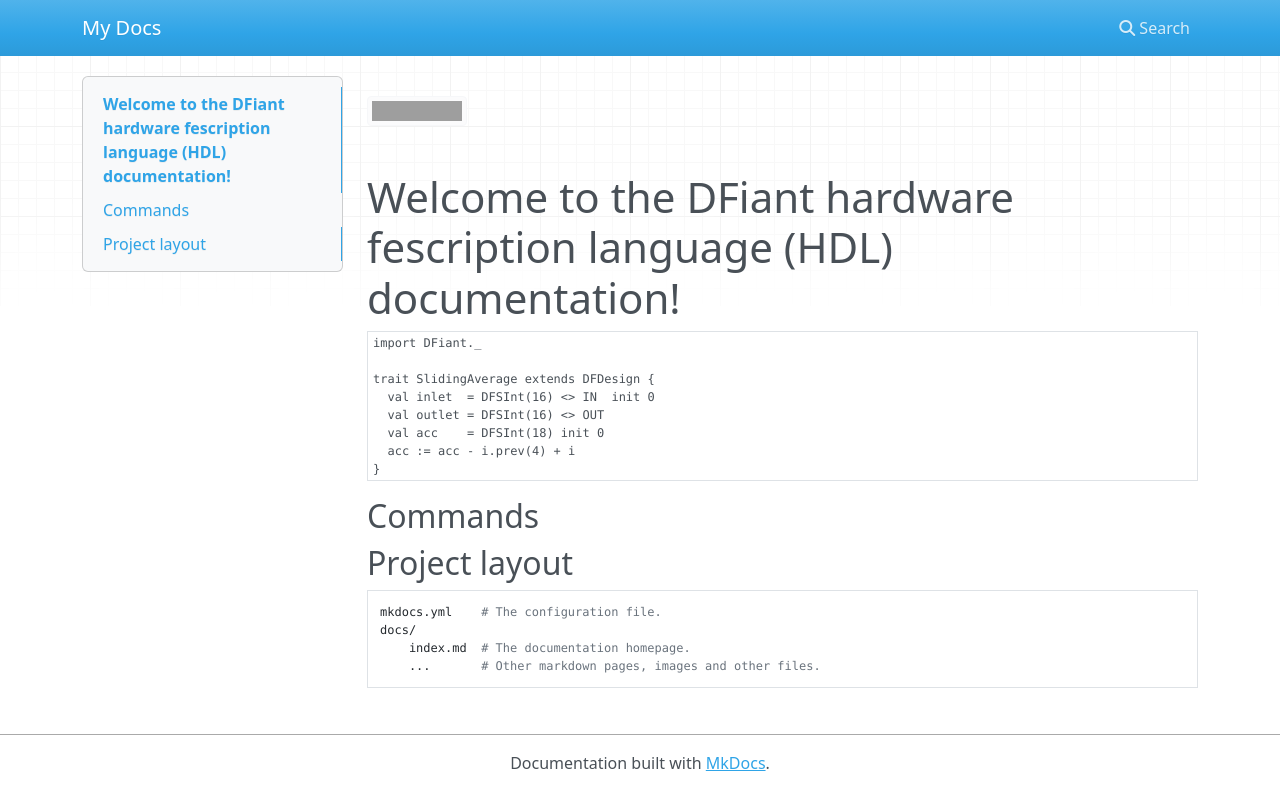
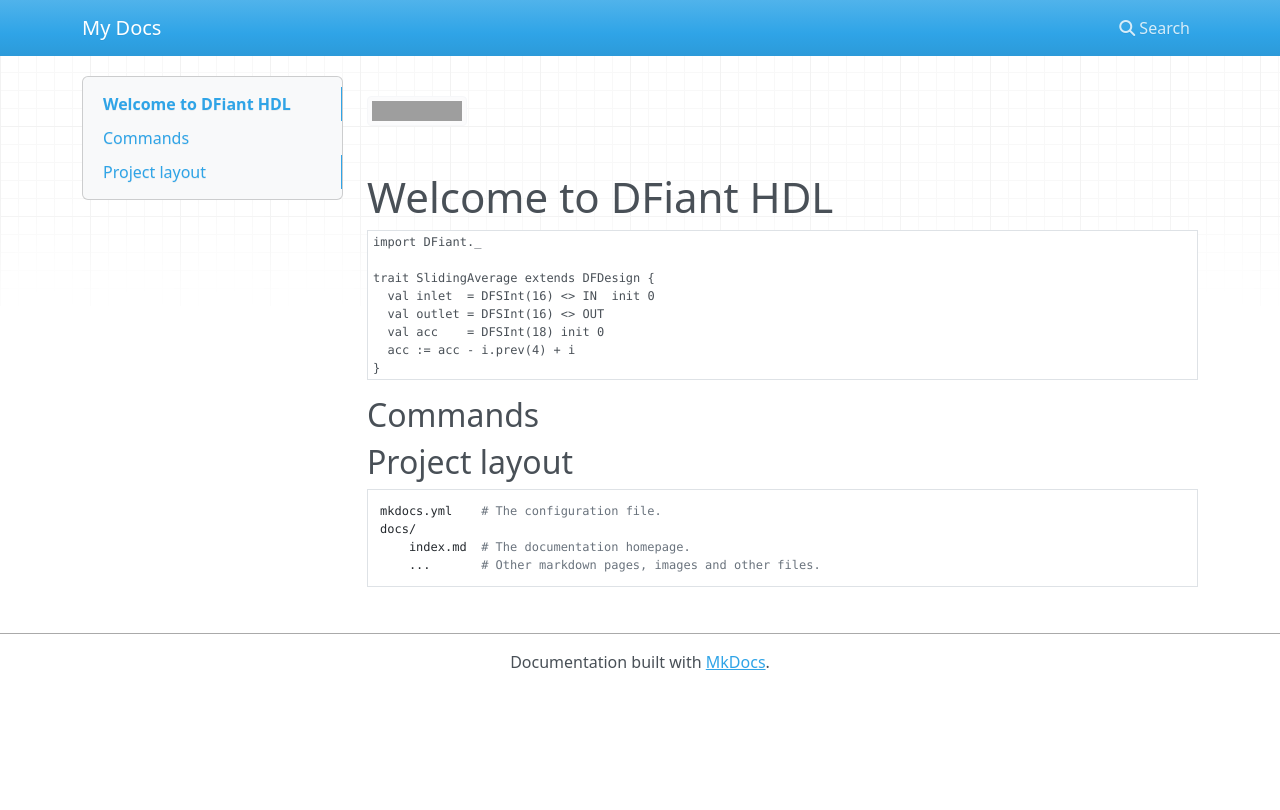
Before and after one commit to DFiantHDL/DFHDL, an MkDocs documentation site: the page built from doc/official/docs/index.md, in a window 1280 px wide. Shown: the top 810 px of the page. Built offline with MkDocs 1.6.1, drawn with Linux system fonts in a browser that asks for light colours; nearby versions of some CDN libraries; grey boxes are pictures that could not be loaded.

Commit message:
minor change

````diff
--- a/doc/official/docs/index.md
+++ b/doc/official/docs/index.md
@@ -1,6 +1,6 @@
 [![Build Status](https://travis-ci.com/soronpo/DFiant.svg?token=dzwzuUsZuyhzAjyvw87v&branch=master)](https://travis-ci.com/soronpo/DFiant)
 
-# Welcome to the DFiant hardware fescription language (HDL) documentation!
+# Welcome to DFiant HDL
 
 ```scala
 import DFiant._
````
Also changed, not shown: 15 other files.
